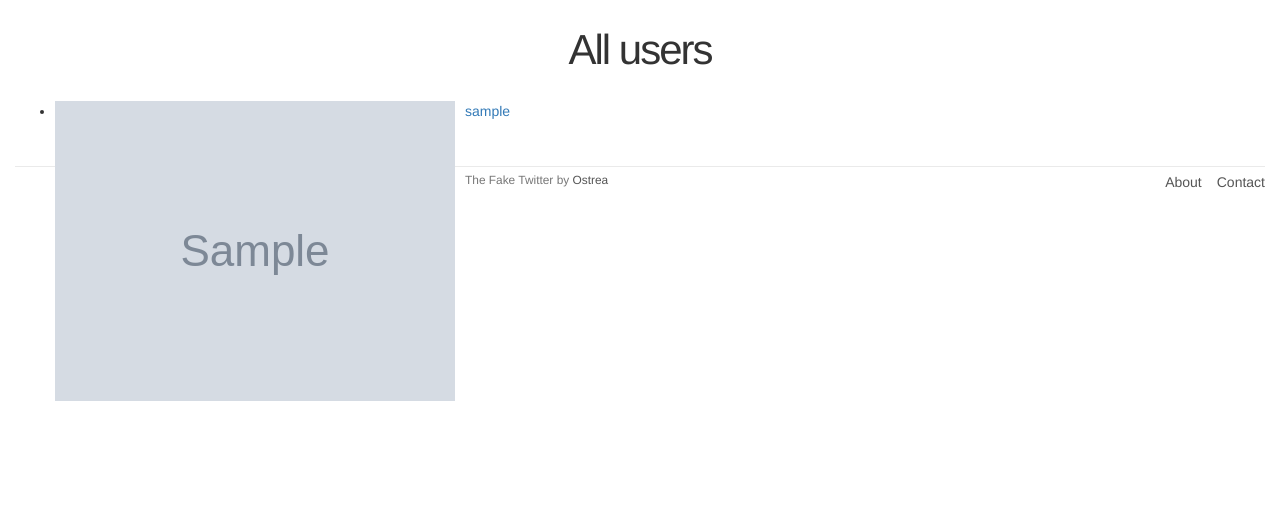
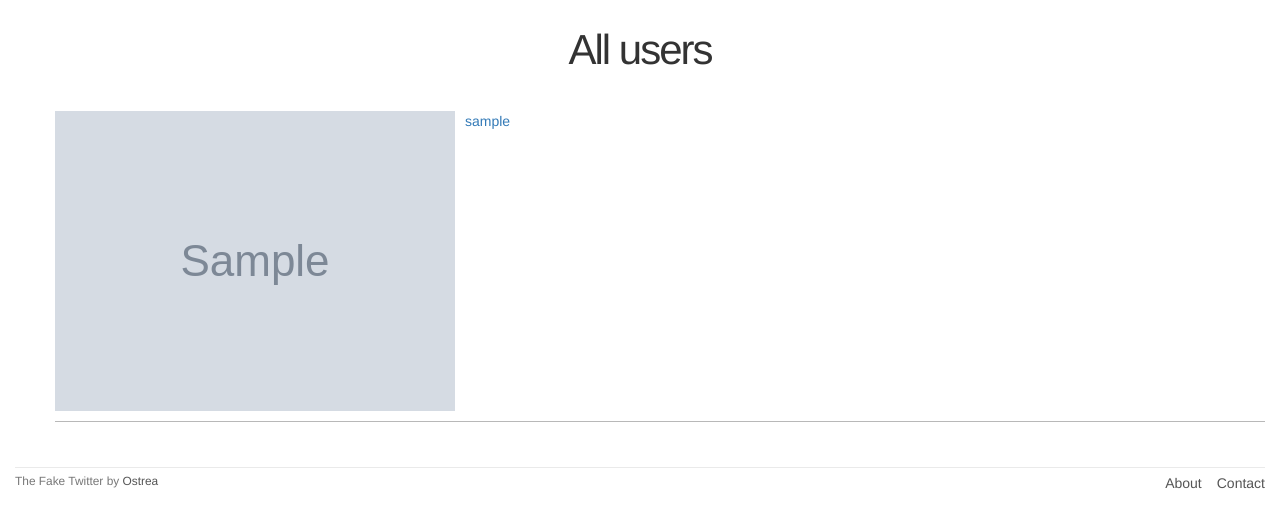
Before and after one commit to Ostrea/Fake-Twitter, a Django app: template twitter_clone_app/templates/twitter_clone_app/users/all.html in a window 1280 px wide. Shown: the part 51-579 px from the top of the page. Run offline with Django 3.2, Linux system fonts and the light colour scheme; the template is opened without the code that fills it: most values are stand-ins (such as "Sample title", 1, 10 or a date in 2020); grey boxes marked "Sample" are stand-in pictures; some libraries are stand-ins or nearby versions.

Commit message:
Add styles for show all users.

```diff
--- a/twitter_clone_app/static/twitter_clone_app/main.css
+++ b/twitter_clone_app/static/twitter_clone_app/main.css
@@ -150,3 +150,16 @@ input, textarea, select, .uneditable-input {
 input {
   height: auto !important;
 }
+
+/* Users all */
+
+.users {
+  list-style: none;
+  margin: 0;
+}
+
+.users li {
+    overflow: auto;
+    padding: 10px 0;
+    border-bottom: 1px solid #b8b8b8;
+  }
```
